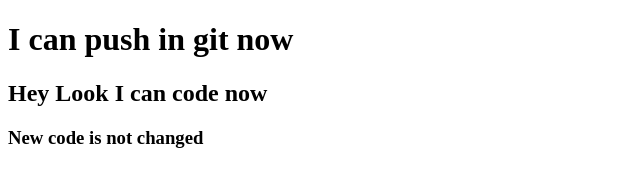
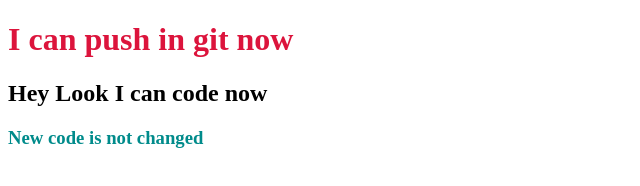
Before and after one commit to Amrin1/my-second-repo, a plain HTML site: page index.html in a window 1280 px wide. Shown: the whole page, without its empty margins (0-640 px from the left). Drawn offline with Linux system fonts and the light colour scheme.

Commit message:
Have changed color

```diff
--- a/style.css
+++ b/style.css
@@ -1,3 +1,11 @@
 p {
     color: teal;
 }
+
+h1 {
+    color: crimson;
+}
+
+h3 {
+    color: darkcyan;
+}
```
